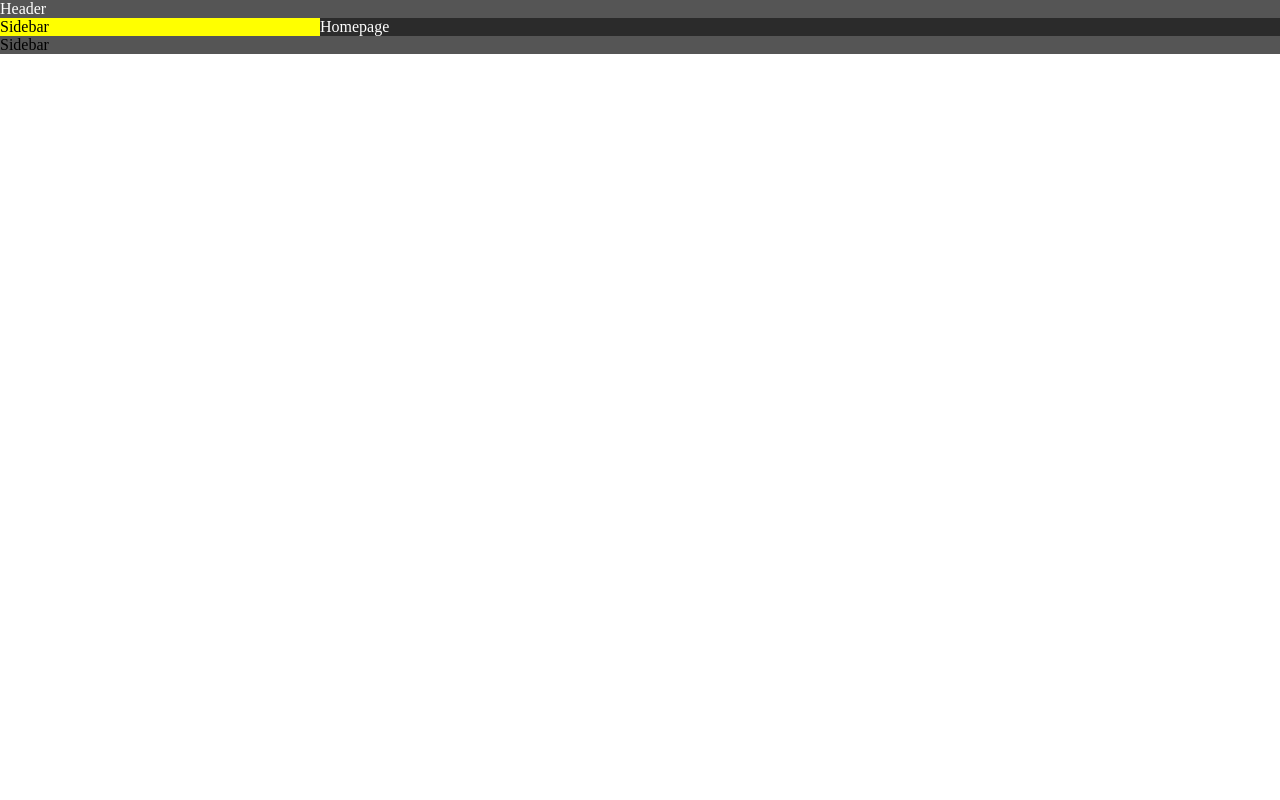
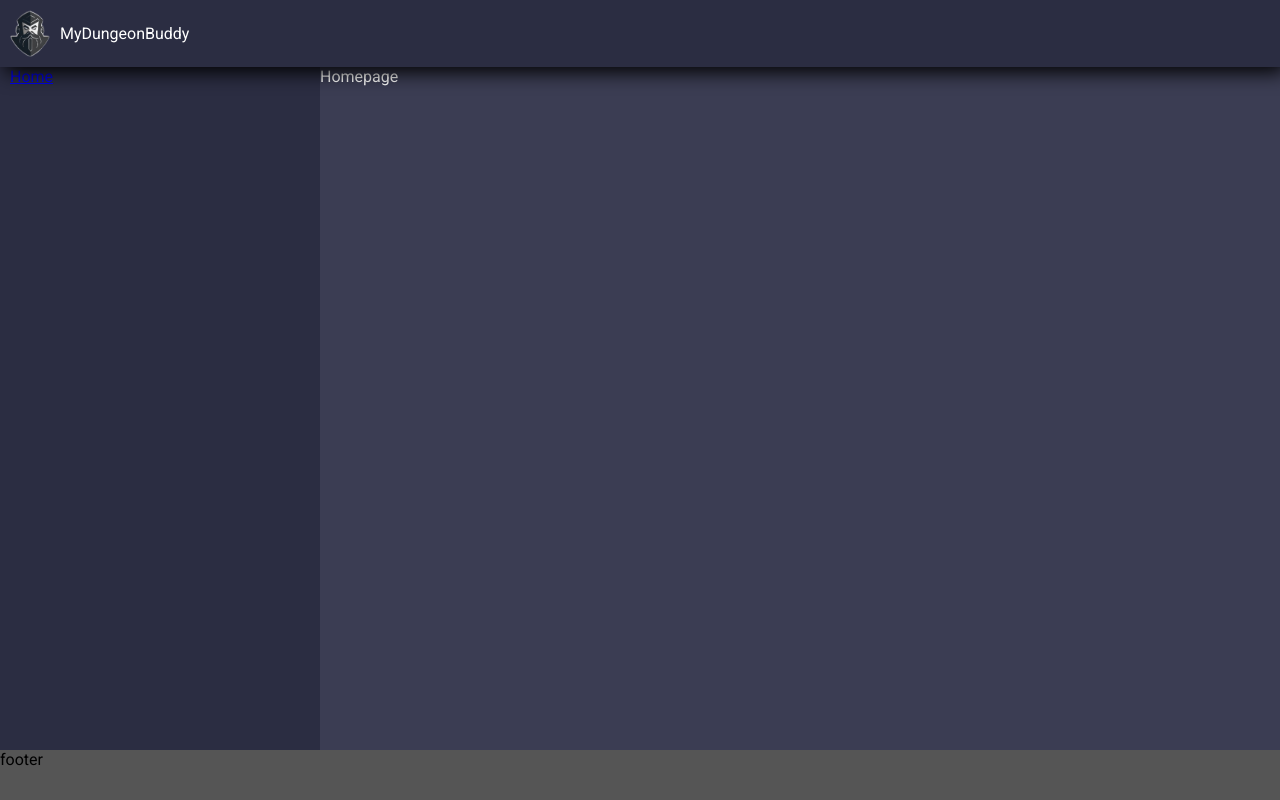
Before and after one commit to my-dungeon-buddy/monorepo, a React (Vite) app in the folder apps/frontend/: page / in a window 1280 px wide. Built offline with nearby package versions, Linux system fonts and the light colour scheme.

Commit message:
feat(layout): add base layout

```diff
--- a/apps/frontend/src/app.tsx
+++ b/apps/frontend/src/app.tsx
@@ -7,16 +7,28 @@ import { Sidebar } from './components/Sidebar';
 
 const Layout = styled.div`
   display: grid;
-  grid-template-columns: 1fr 3fr;
+  grid-template-columns: inherit;
+  grid-template-rows: repeat(2, fit-content(100%)) 1fr 50px;
   grid-template-areas:
+    "header"
+    "sidebar"
+    "content"
+    "footer";
+  height: 100%;
+
+  @media (min-width: 576px) {
+    grid-template-columns: 1fr 3fr;
+    grid-template-rows: fit-content(100%) 1fr 50px;
+    grid-template-areas:
     "header header"
     "sidebar content"
     "footer footer";
+  }
 `;
 
 const Content = styled.div`
   grid-area: content;
-  background: #2b2b2b;
+  background: ${props => props.theme['background-200']};
   color: white;
 `;
 
--- a/apps/frontend/src/components/Footer/index.tsx
+++ b/apps/frontend/src/components/Footer/index.tsx
@@ -1,13 +1,13 @@
 import React from 'react';
 import styled from 'styled-components';
 
-const Wrapper = styled.header`
+const Wrapper = styled.footer`
   grid-area: footer;
   background: #555;
 `;
 
 export const Footer = () => (
   <Wrapper>
-    Sidebar
+    footer
   </Wrapper>
 );
--- a/apps/frontend/src/components/Header/index.tsx
+++ b/apps/frontend/src/components/Header/index.tsx
@@ -1,14 +1,35 @@
 import React from 'react';
+import { Link } from 'react-router-dom';
 import styled from 'styled-components';
+import logo from '../../assets/logo.png';
 
 const Wrapper = styled.header`
   grid-area: header;
-  background: #555;
+  background: #2B2D42;
   color: white;
+  display: flex;
+  height: 67px;
+  padding-inline: 10px;
+  filter: drop-shadow(5px 5px 10px #000);
 `;
+
+const Logo = styled.img`
+  height: 47px;
+`
+
+const LogoLink = styled(Link)`
+  display: flex;
+  align-items: center;
+  gap: 10px;
+  color: #fff;
+  text-decoration: none;
+`
 
 export const Header = () => (
   <Wrapper>
-    Header
+    <LogoLink to='/'>
+      <Logo src={logo} alt=""/>
+      MyDungeonBuddy
+    </LogoLink>
   </Wrapper>
 );
--- a/apps/frontend/src/components/Sidebar/index.tsx
+++ b/apps/frontend/src/components/Sidebar/index.tsx
@@ -1,13 +1,61 @@
-import React from 'react';
+import React, { useEffect, useState } from 'react';
+import { NavLink } from 'react-router-dom';
 import styled from 'styled-components';
 
-const Wrapper = styled.header`
+const Wrapper = styled.aside`
   grid-area: sidebar;
-  background: yellow;
+  background: ${props => props.theme['background-100']};
+  display: flex;
+  flex-direction: column;
+  align-items: center;
+  color: ${props => props.theme['text-100']};
+  padding-inline: 10px;
+  width: 100%;
 `;
 
-export const Sidebar = () => (
-  <Wrapper>
-    Sidebar
-  </Wrapper>
-);
+const Header = styled.div`
+  width: 100%;
+  padding-block: 10px;
+  display: flex;
+  justify-content: space-between;
+
+  @media (min-width: 576px) {
+    display: none;
+  }
+`;
+
+const Links = styled.div`
+  display: flex;
+  flex-direction: column;
+  align-items: start;
+  width: 100%;
+`;
+
+
+export const Sidebar = () => {
+  const [isOpen, setOpen] = useState(false);
+
+  useEffect(() => {
+    const listener = (event: MediaQueryListEvent) => {
+      setOpen(!event.matches);
+    };
+    window.matchMedia('(max-width: 576px)').addEventListener('change', listener);
+  });
+
+  const toggleSidebar = () => setOpen(prevState => !prevState);
+
+  return (
+    <Wrapper>
+      <Header>
+        <span onClick={toggleSidebar}>Burger</span>
+      </Header>
+      {
+        isOpen &&
+        <Links>
+          <NavLink to='/'>Home</NavLink>
+        </Links>
+      }
+
+    </Wrapper>
+  );
+};
--- a/apps/frontend/src/main.tsx
+++ b/apps/frontend/src/main.tsx
@@ -1,14 +1,17 @@
 import { StrictMode } from 'react';
 import * as ReactDOM from 'react-dom/client';
-import { createGlobalStyle } from 'styled-components'
+import { createGlobalStyle, ThemeProvider } from 'styled-components';
+import '@fontsource/roboto';
 
 import App from './app';
+import { theme } from './theme';
 
 const GlobalStyle = createGlobalStyle`
   * {
     box-sizing: border-box;
     margin: 0;
     padding: 0;
+    font-family: "Roboto",serif;
   }
 
   html, body, #root {
@@ -21,7 +24,9 @@ const root = ReactDOM.createRoot(
 );
 root.render(
   <StrictMode>
-    <GlobalStyle />
-    <App />
+    <ThemeProvider theme={theme}>
+      <GlobalStyle />
+      <App />
+    </ThemeProvider>
   </StrictMode>
 );
--- /dev/null
+++ b/apps/frontend/src/theme.ts
@@ -0,0 +1,12 @@
+export const theme = {
+  'background-100': '#2B2D42',
+  'background-200': '#3B3D53',
+  'background-300': '#54566D',
+  'primary-100': '#0085FF',
+  'primary-200': '#69B4FF',
+  'primary-300': '#E0FFFF',
+  'accent-100': '#006FFF',
+  'accent-200': '#E1FFFF',
+  'text-100': '#FFFFFF',
+  'text-200': '#E0E0E0',
+}
--- a/apps/frontend/vite.config.ts
+++ b/apps/frontend/vite.config.ts
@@ -9,6 +9,9 @@ export default defineConfig({
   server: {
     port: 4200,
     host: 'localhost',
+    fs: {
+      allow: ['../../']
+    }
   },
 
   preview: {
--- a/package.json
+++ b/package.json
@@ -5,6 +5,7 @@
   "scripts": {},
   "private": true,
   "dependencies": {
+    "@fontsource/roboto": "^4.5.8",
     "@nestjs/common": "^9.0.0",
     "@nestjs/config": "^2.3.1",
     "@nestjs/core": "^9.0.0",
```
Also changed, not shown: apps/frontend/src/assets/logo.png (added), 1 other file (tests, documents, lock files or other folders).
